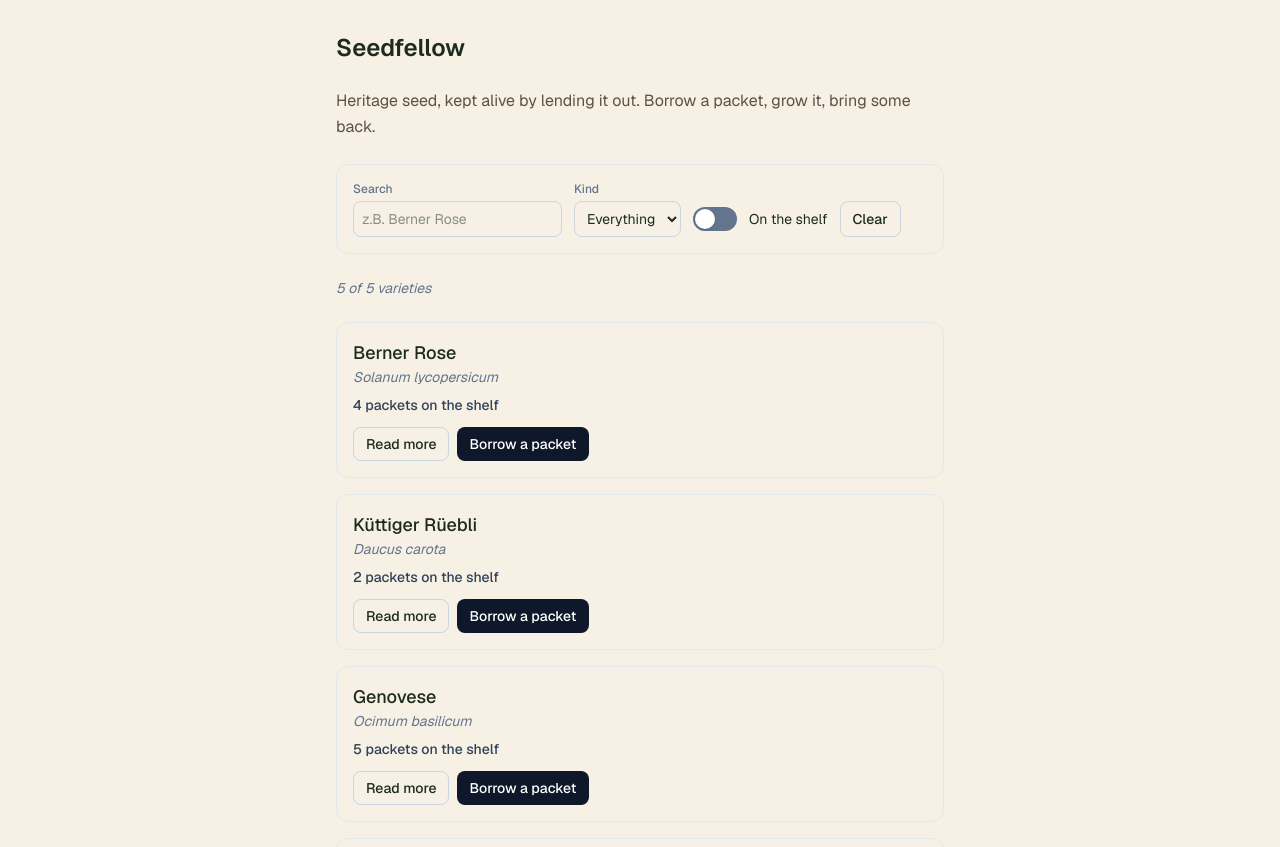
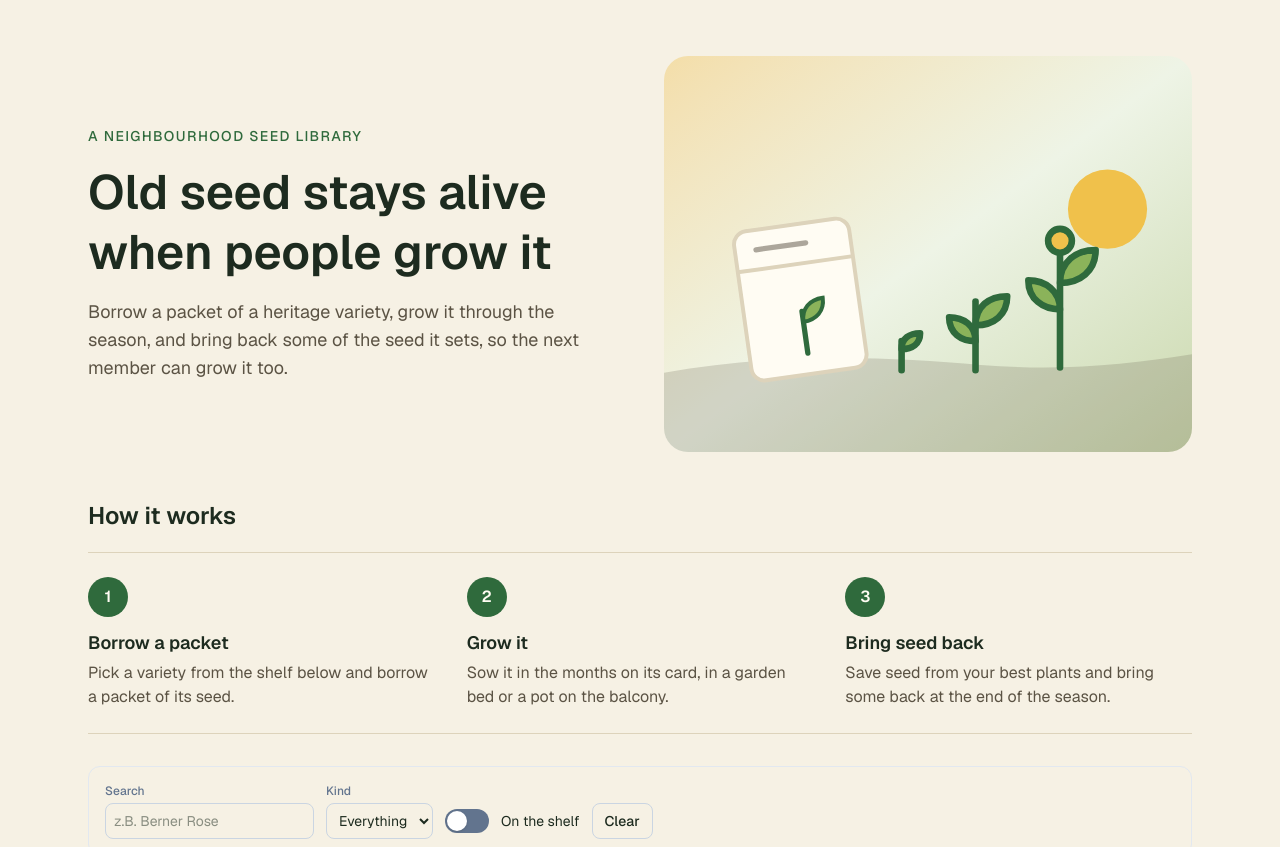
Before and after one commit to abeerance/wdd0325-frontend-frameworks, a Next.js app in the folder 02_seedfellow/web/: page / in a window 1280 px wide. Shown: the top 847 px of the page. Built offline with nearby package versions, Linux system fonts and the light colour scheme.

Commit message:
feat: night 11

```diff
--- a/02_seedfellow/web/src/app/layout.tsx
+++ b/02_seedfellow/web/src/app/layout.tsx
@@ -13,8 +13,8 @@ const geistMono = Geist_Mono({
 });
 
 export const metadata: Metadata = {
-	title: "Hadrian Chio - Developer",
-	description: "This is the personal portfolio of Hadrian",
+	title: "Seedfellow",
+	description: "Seefellow",
 };
 
 export default function RootLayout({ children }: LayoutProps<"/">) {
--- a/02_seedfellow/web/src/app/page.tsx
+++ b/02_seedfellow/web/src/app/page.tsx
@@ -1,16 +1,11 @@
 import { Catalogue } from "@/components/catalogue";
+import { Hero } from "@/components/hero";
 
 export default function Home() {
 	return (
-		<div>
-			<main className="mx-auto flex max-w-2xl flex-col gap-6 p-8">
-				<h1 className="font-semibold text-2xl">Seedfellow</h1>
-				<p className="max-w-prose text-bark leading-relaxed">
-					Heritage seed, kept alive by lending it out. Borrow a packet, grow it,
-					bring some back.
-				</p>
-				<Catalogue />
-			</main>
-		</div>
+		<main className="mx-auto flex w-full max-w-6xl flex-col gap-8 px-4 py-10 sm:px-6 lg:py-14">
+			<Hero />
+			<Catalogue />
+		</main>
 	);
 }
--- /dev/null
+++ b/02_seedfellow/web/src/components/hero.tsx
@@ -0,0 +1,109 @@
+import { HowItWorks } from "./how-it-works";
+import { Text } from "./ui/text";
+
+export function Hero() {
+	return (
+		<div className="flex flex-col gap-12">
+			<header className="grid items-center gap-8 lg:grid-cols-2 lg:gap-12">
+				<div className="flex flex-col gap-4">
+					<Text className="font-medium text-moss text-sm uppercase tracking-widest">
+						A neighbourhood seed library
+					</Text>
+					<h1 className="font-semibold text-4xl text-ink leading-tight sm:text-5xl">
+						Old seed stays alive when people grow it
+					</h1>
+					<Text className="max-w-prose text-bark text-lg">
+						Borrow a packet of a heritage variety, grow it through the season,
+						and bring back some of the seed it sets, so the next member can grow
+						it too.
+					</Text>
+				</div>
+
+				{/* Placeholder art until the library has photographs. The slot keeps its shape
+				    either way, so the page will not move when a photo replaces it.
+				    Hidden from screen readers because the adjacent text carries the message. */}
+				<div
+					aria-hidden="true"
+					className="relative aspect-video overflow-hidden rounded-3xl bg-linear-to-br from-sun/40 via-dew to-leaf/40 lg:aspect-4/3"
+				>
+					{/* Bottom alignment keeps the soil and stems visible when the wider mobile
+					    slot crops the illustration. Inline SVG lets it share the Tailwind palette. */}
+					<svg
+						viewBox="0 0 400 300"
+						preserveAspectRatio="xMidYMax slice"
+						className="absolute inset-0 size-full"
+						fill="none"
+					>
+						<title>Placeholder SVG</title>
+						<circle cx="336" cy="116" r="30" className="fill-sun" />
+						<path
+							d="M0 240C90 224 170 228 240 234C300 239 350 234 400 226V300H0Z"
+							className="fill-bark/20"
+						/>
+						<g
+							className="stroke-moss"
+							strokeWidth="5"
+							strokeLinecap="round"
+							strokeLinejoin="round"
+						>
+							<path d="M180 238V216" />
+							<path
+								d="M180 222c0-8 6-12 14-12 0 8-6 12-14 12Z"
+								className="fill-leaf"
+							/>
+							<path d="M236 238V186" />
+							<path
+								d="M236 204c0-14 10-22 24-22 0 14-10 22-24 22Z"
+								className="fill-leaf"
+							/>
+							<path
+								d="M236 216c0-12-9-18-20-18 0 12 9 18 20 18Z"
+								className="fill-leaf"
+							/>
+							<path d="M300 236V150" />
+							<path
+								d="M300 172c0-16 12-25 27-25 0 16-12 25-27 25Z"
+								className="fill-leaf"
+							/>
+							<path
+								d="M300 192c0-14-11-22-24-22 0 14 11 22 24 22Z"
+								className="fill-leaf"
+							/>
+							<circle cx="300" cy="140" r="9" className="fill-sun" />
+						</g>
+						<g transform="rotate(-8 100 190)">
+							<rect
+								x="60"
+								y="128"
+								width="88"
+								height="114"
+								rx="10"
+								className="fill-card stroke-line"
+								strokeWidth="3"
+							/>
+							<path d="M60 158H148" className="stroke-line" strokeWidth="3" />
+							<path
+								d="M104 226v-32"
+								className="stroke-moss"
+								strokeWidth="4"
+								strokeLinecap="round"
+							/>
+							<path
+								d="M104 202c0-10 7-16 17-16 0 10-7 16-17 16Z"
+								className="fill-leaf stroke-moss"
+								strokeWidth="3"
+							/>
+							<path
+								d="M76 143h38"
+								className="stroke-bark/50"
+								strokeWidth="4"
+								strokeLinecap="round"
+							/>
+						</g>
+					</svg>
+				</div>
+			</header>
+			<HowItWorks />
+		</div>
+	);
+}
--- /dev/null
+++ b/02_seedfellow/web/src/components/how-it-works.tsx
@@ -0,0 +1,48 @@
+import { Text } from "./ui/text";
+
+interface Step {
+	id: string;
+	title: string;
+	text: string;
+}
+
+// The sequence matters: members borrow, grow, then return seed, so use an <ol>.
+// Number badges follow the array order to stay in sync when steps change.
+const STEPS: Step[] = [
+	{
+		id: "borrow",
+		title: "Borrow a packet",
+		text: "Pick a variety from the shelf below and borrow a packet of its seed.",
+	},
+	{
+		id: "grow",
+		title: "Grow it",
+		text: "Sow it in the months on its card, in a garden bed or a pot on the balcony.",
+	},
+	{
+		id: "return",
+		title: "Bring seed back",
+		text: "Save seed from your best plants and bring some back at the end of the season.",
+	},
+];
+
+export function HowItWorks() {
+	return (
+		<section className="flex flex-col gap-5">
+			<h2 className="font-semibold text-2xl text-ink">How it works</h2>
+			<ol className="grid gap-6 border-line border-y py-6 sm:grid-cols-3 sm:gap-8">
+				{STEPS.map((step, index) => (
+					<li key={step.id} className="flex gap-4 sm:flex-col sm:gap-3">
+						<span className="flex size-10 shrink-0 items-center justify-center rounded-full bg-moss font-semibold text-card">
+							{index + 1}
+						</span>
+						<div className="flex flex-col gap-1">
+							<h3 className="font-semibold text-ink text-lg">{step.title}</h3>
+							<Text className="text-bark">{step.text}</Text>
+						</div>
+					</li>
+				))}
+			</ol>
+		</section>
+	);
+}
```
